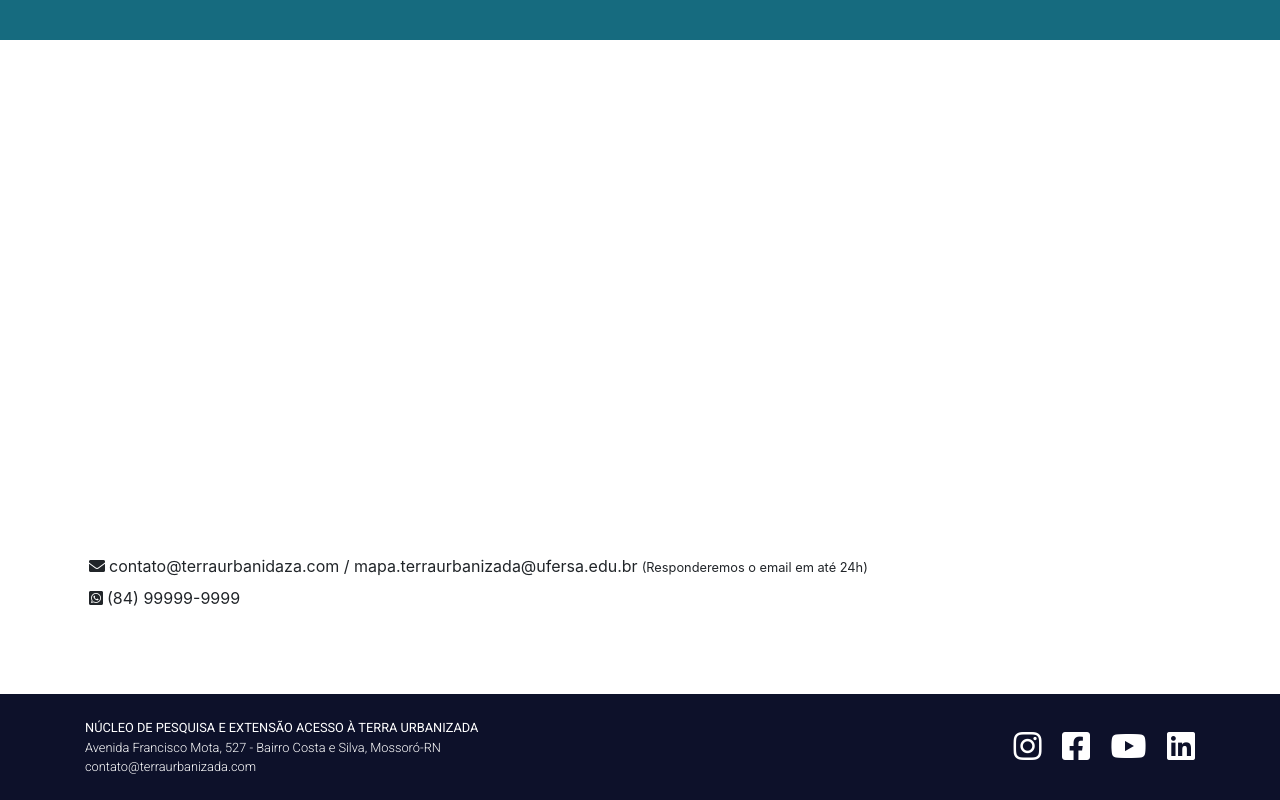
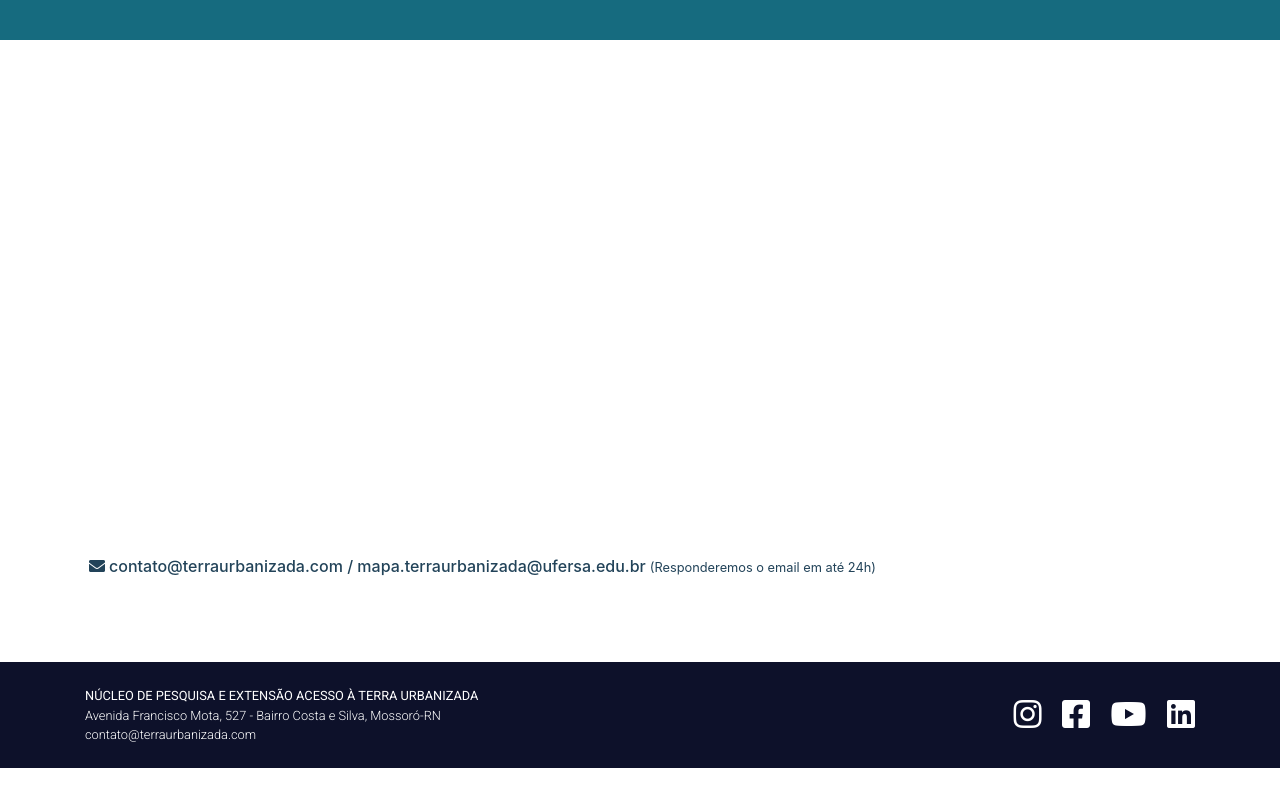
Before and after one commit to Rellyso/landing-page-mapa, a plain HTML site: page index.html in a window 1280 px wide. Shown: the part 4999-5799 px from the top of the page. After the commit the page ends 5767 px from the top, so only its background shows below. Drawn offline with nearby package versions, Linux system fonts and the light colour scheme.

Commit message:
updating

```diff
--- a/assets/css/style.css
+++ b/assets/css/style.css
@@ -854,3 +854,9 @@ html, body{
 #moodle {
     min-height: calc(100vh - 90px);
 }
+
+#icons {
+    color: #224359;
+
+    font-weight: 500;
+}
--- a/index.html
+++ b/index.html
@@ -901,13 +901,13 @@
             <div id="icons" class="mt-5">
                 <div class="d-flex align-items-center p-1">
                     <i class="fas fa-envelope"></i>
-                    <p class="p-0 m-0 pl-1">contato@terraurbanidaza.com / mapa.terraurbanizada@ufersa.edu.br</p>
+                    <p class="p-0 m-0 pl-1">contato@terraurbanizada.com / mapa.terraurbanizada@ufersa.edu.br</p>
                     <p class="p-0 m-0 pl-1"><small>(Responderemos o email em até 24h)</small></p>
                 </div>
-                <div class="d-flex align-items-center p-1">
+                <!-- <div class="d-flex align-items-center p-1">
                     <i class="fab fa-whatsapp-square"></i>
                     <p class="m-0 p-0 pl-1">(84) 99999-9999</p>
-                </div>
+                </div> -->
             </div>
     </section>
 
```
